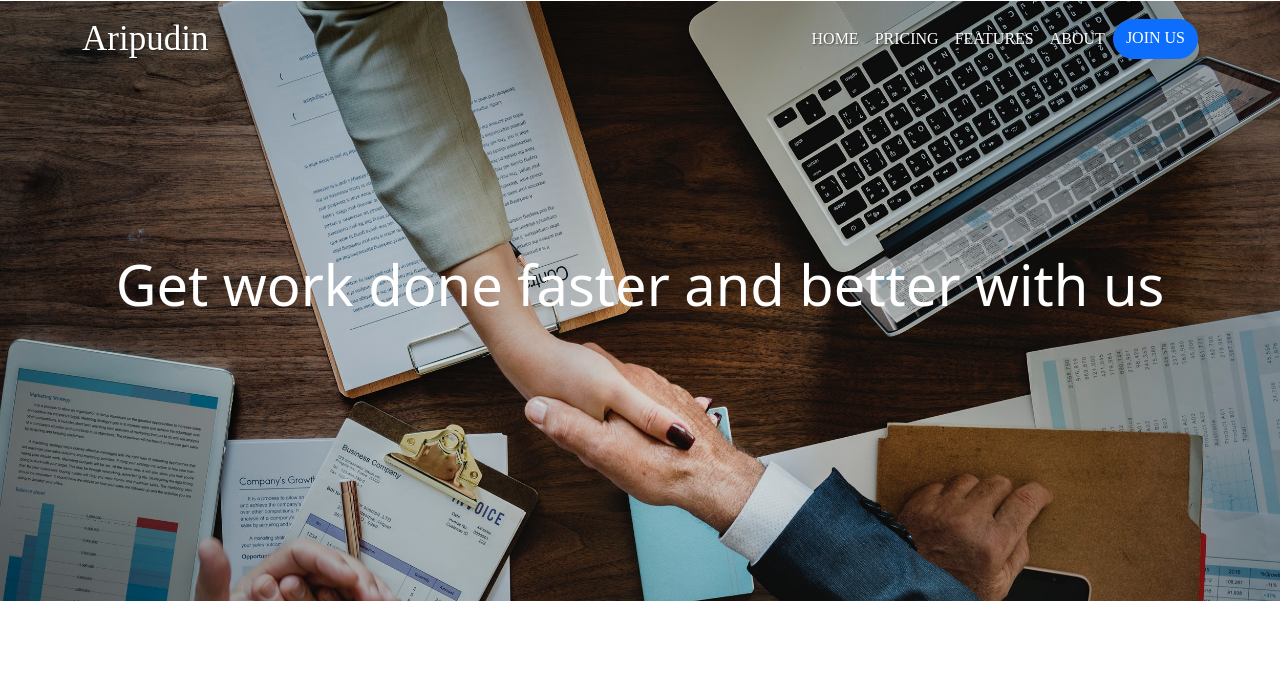
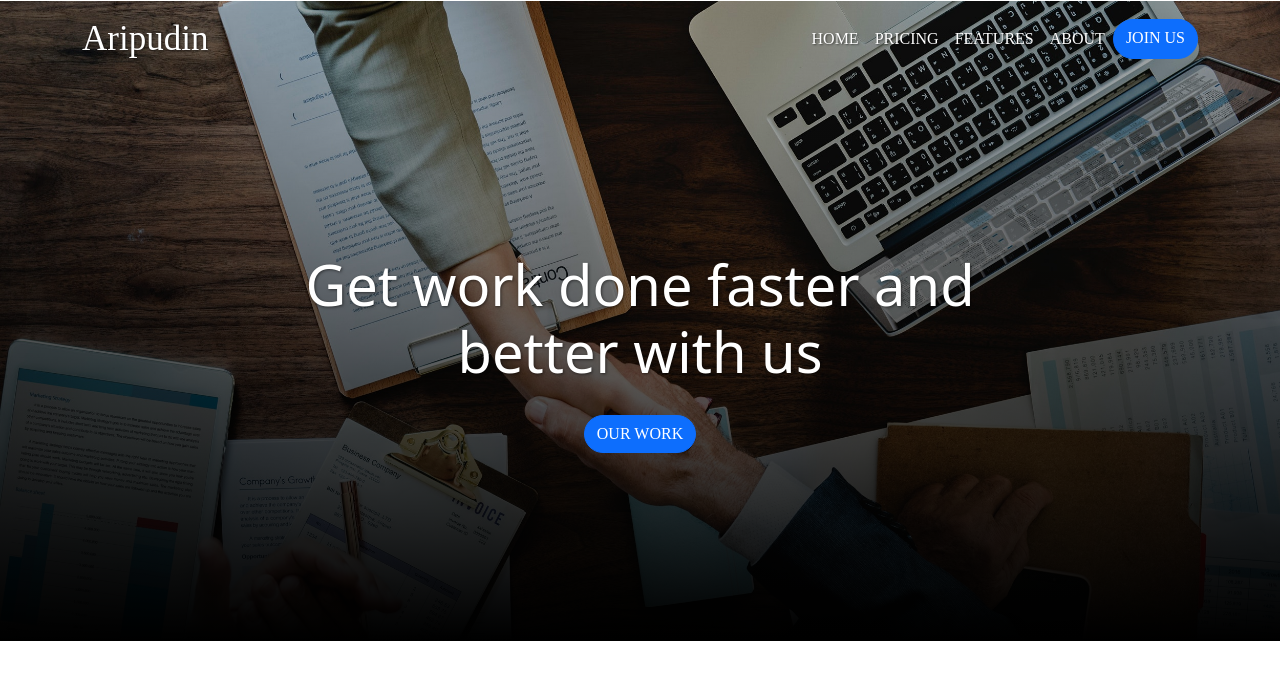
Before and after one commit to waminha/landing-page, a plain HTML site: page index.html in a window 1280 px wide. Drawn offline with nearby package versions, Linux system fonts and the light colour scheme; a web font is replaced by a local one.

Commit message:
menambah jumbotron

```diff
--- a/index.html
+++ b/index.html
@@ -57,8 +57,10 @@
     <div class="jumbotron jumbotron-fluid">
       <div class="container">
         <h1 class="display-4">
-          Get work done <span>faster</span> and <span>better</span> with us
+          Get work done <span>faster</span> and <br /><span>better</span> with
+          us
         </h1>
+        <a href="" class="btn btn-primary tombol text-center">our work</a>
       </div>
     </div>
     <!-- akhi jumbotron -->
--- a/style.css
+++ b/style.css
@@ -1,3 +1,10 @@
+body {
+  height: 999px;
+}
+.navbar {
+  position: relative;
+  z-index: 1;
+}
 /* navbar */
 .navbar-brand {
   font-family: "viga";
@@ -8,7 +15,25 @@
 .jumbotron {
   background-image: url(img/jumbotron-bg.jpg);
   background-size: cover;
-  height: 600px;
+  background-position: top;
+  height: 550px;
+  text-align: center;
+  position: relative;
+}
+
+.jumbotron::after {
+  content: "";
+  display: block;
+  width: 100%;
+  height: 100%;
+  background-image: linear-gradient(to top, rgba(0, 0, 0, 1), rgba(0, 0, 0, 0));
+  position: absolute;
+  bottom: 0;
+}
+
+.jumbotron .container {
+  position: relative;
+  z-index: 1;
 }
 
 h1 {
@@ -16,6 +41,8 @@ h1 {
   text-align: center;
   color: white;
   font-weight: 200;
+  text-shadow: 1px 1px 3px rgba(0, 0, 0, 0.5);
+  margin-bottom: 30px;
 }
 
 .container h1 span {
@@ -51,10 +78,13 @@ h1 {
     margin: auto;
     padding-bottom: 5px;
     margin-bottom: -8px;
+    position: relative;
+    z-index: 2;
   }
 
   .jumbotron {
     margin-top: -78px;
+    height: 640px;
   }
 
   h1 {
```
